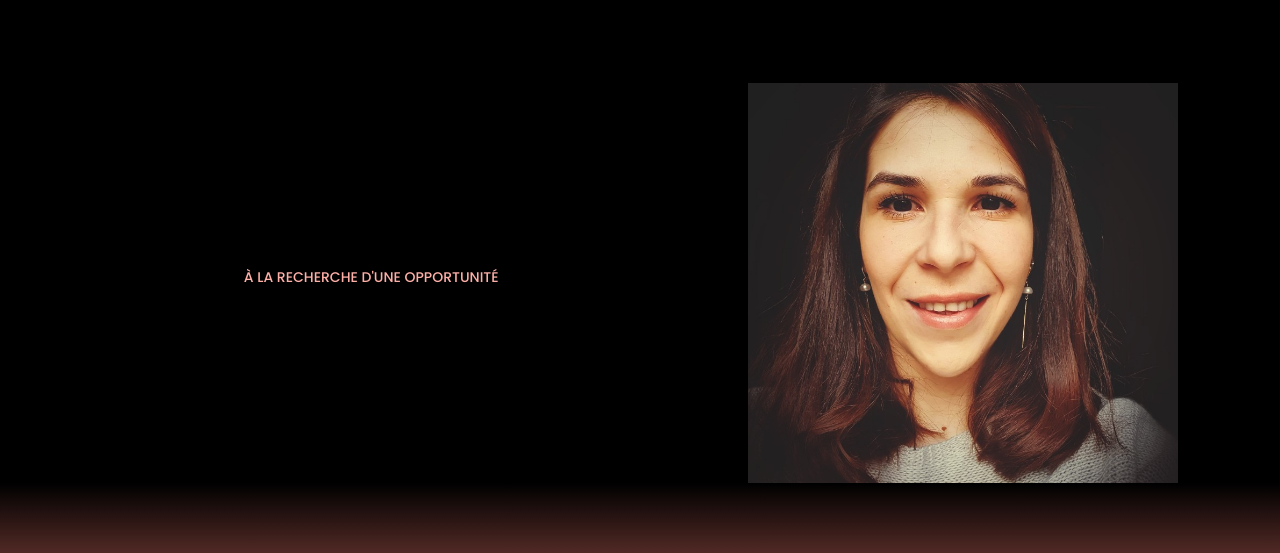
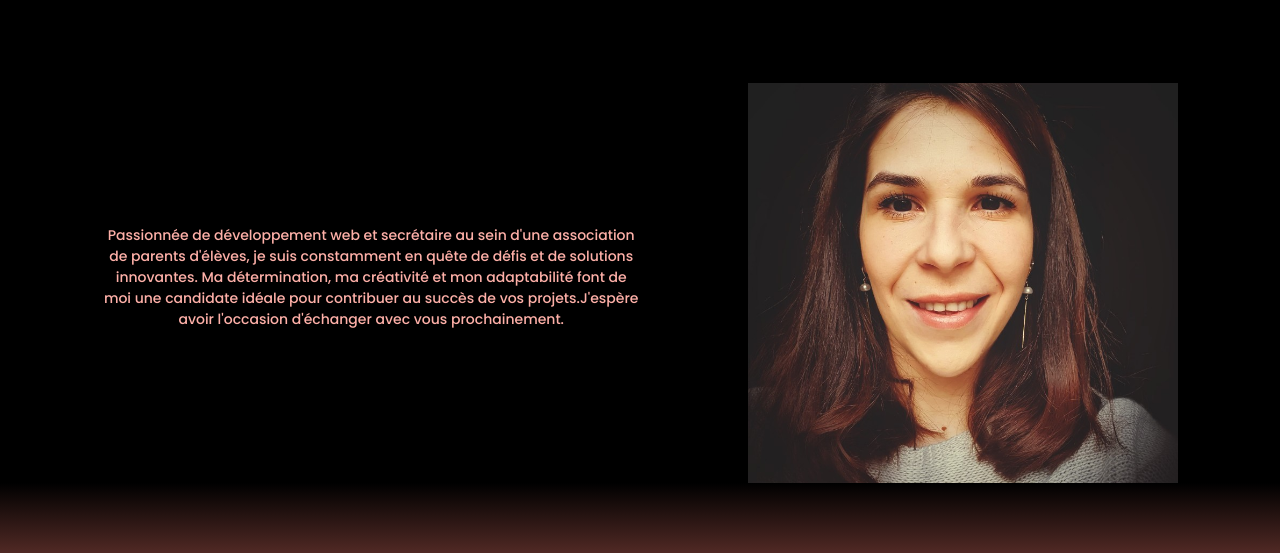
Before and after one commit to PMorgane/opportunit-, a plain HTML site: page index.html in a window 1280 px wide. Shown: the part 247-800 px from the top of the page. Drawn offline with nearby package versions, Linux system fonts and the light colour scheme.

Commit message:
modif accroche

```diff
--- a/index.html
+++ b/index.html
@@ -49,7 +49,7 @@
                 appétence à approfondir et découvrir de nouvelles connaissances me permettent de postuler à une
                 formation de chef de projet digital par alternance. Motivée je suis prête à mettre en lien mes
                 connaissances, mes compétences , mes valeurs et mon intérêt afin que mon projet puisse se concrétiser.-->
-            <p>À LA RECHERCHE D'UNE OPPORTUNITÉ
+            <p>Passionnée de développement web et secrétaire au sein d'une association de parents d'élèves, je suis constamment en quête de défis et de solutions innovantes. Ma détermination, ma créativité et mon adaptabilité font de moi une candidate idéale pour contribuer au succès de vos projets.J'espère avoir l'occasion d'échanger avec vous prochainement.
 
             </p>
           <!--  <a href="Programme Bachelor Chef de projet digital.pdf.html" class="dowload_now_link">Consulter le programme de formation chez Studi</a>--->
```
